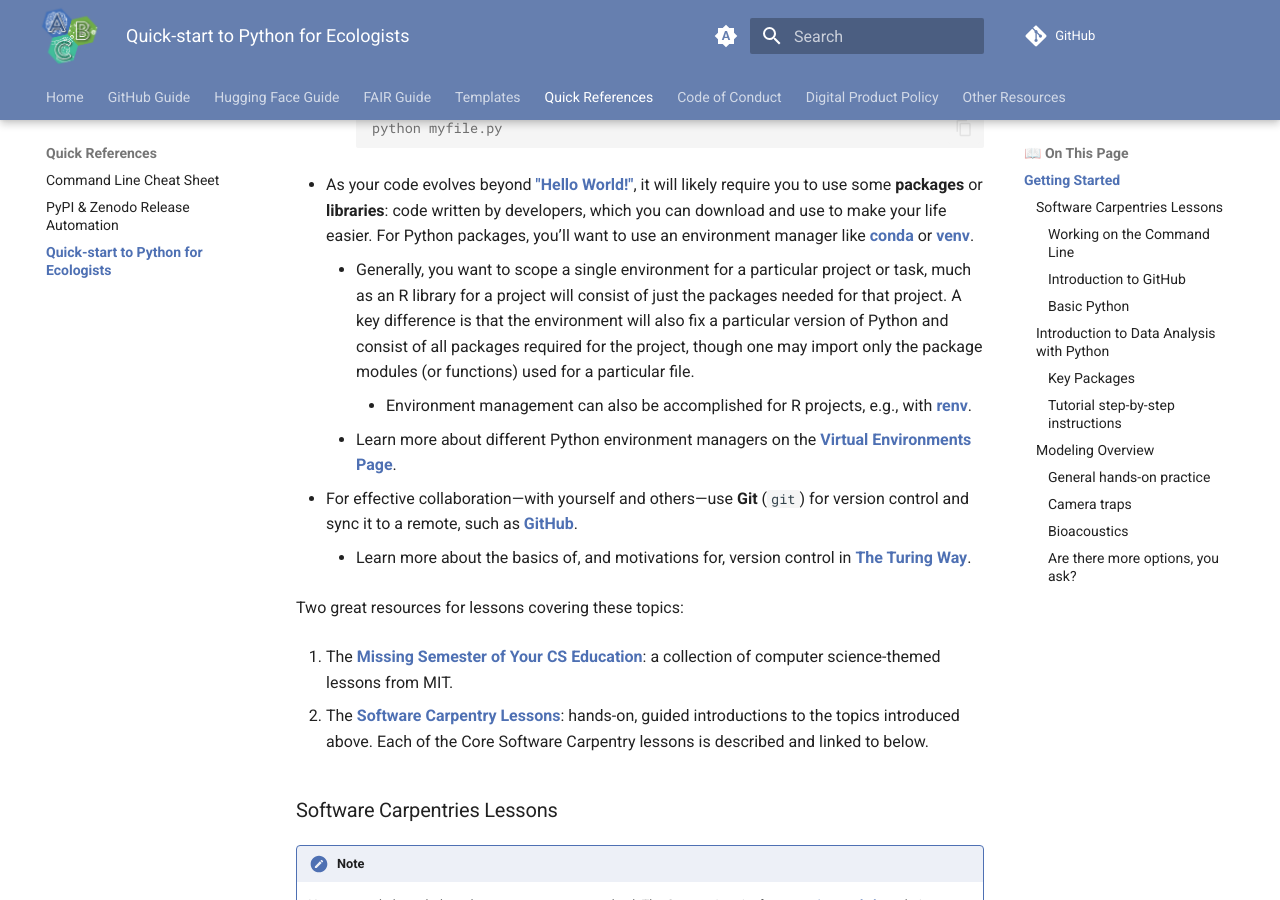
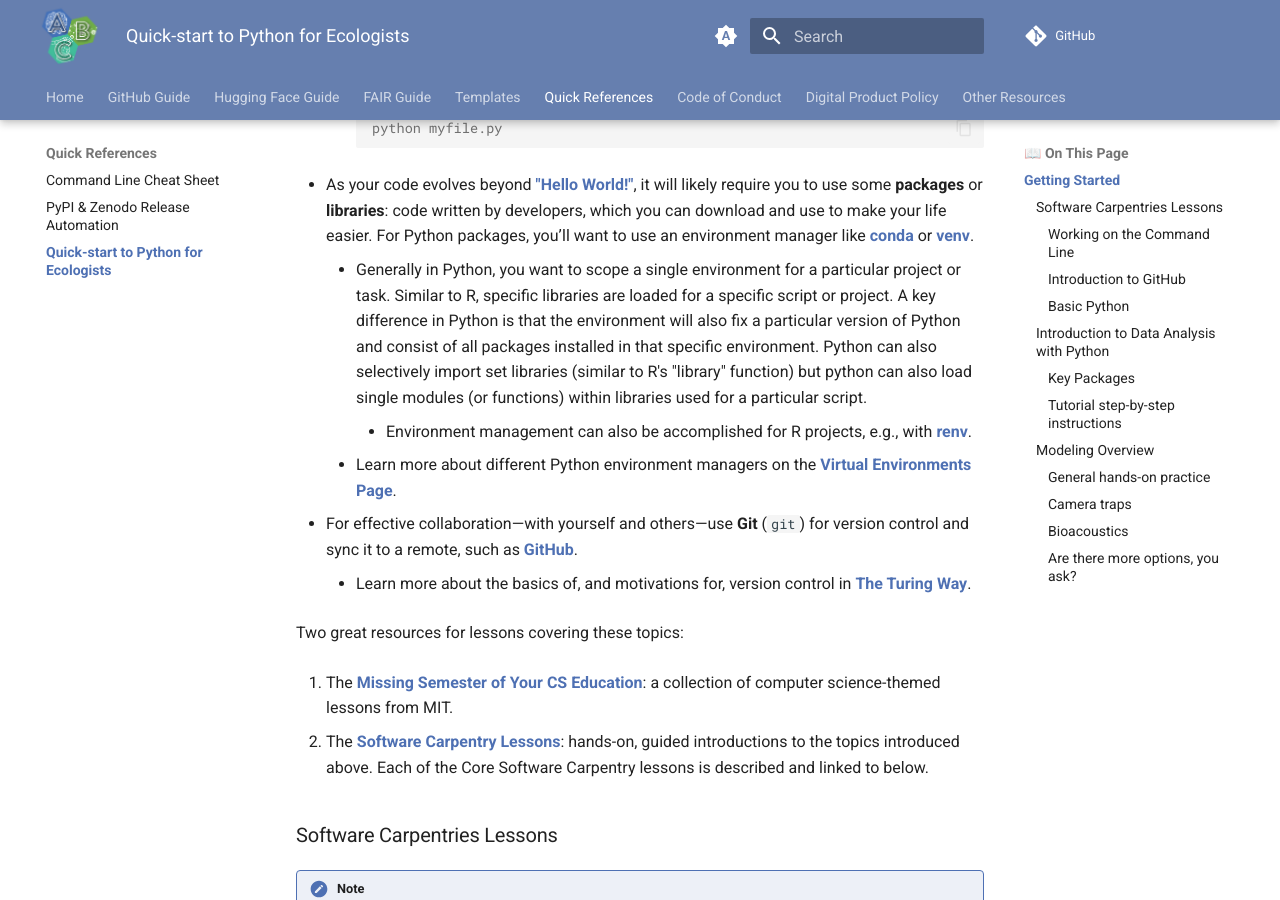
Before and after one commit to ABC-Center/ABC-guide, an MkDocs documentation site: the page built from docs/wiki-guide/Python-Eco-Quick-start.md, in a window 1280 px wide and 900 px high, scrolled down 1079 px. Built offline with MkDocs 1.6.1 and Material for MkDocs 9.7.7, drawn with Linux system fonts in a browser that asks for light colours; comment, search, counter and statistics services are not loaded.

Commit message:
Clarify Python to R analogy in environment management
Co-authored-by: Colin Sweeney, Ph.D. <colinpsw@gmail.com>

````diff
--- a/docs/wiki-guide/Python-Eco-Quick-start.md
+++ b/docs/wiki-guide/Python-Eco-Quick-start.md
@@ -25,7 +25,7 @@ Let's start with a brief introduction to the basic coding scaffolding you'll nee
         ```
 
 - As your code evolves beyond ["Hello World!"](https://en.wikipedia.org/wiki/Hello,_world), it will likely require you to use some **packages** or **libraries**: code written by developers, which you can download and use to make your life easier. For Python packages, you’ll want to use an environment manager like [**conda**](https://www.anaconda.com/docs/getting-started/main) or [**venv**](https://docs.python.org/3/library/venv.html).
-    - Generally, you want to scope a single environment for a particular project or task, much as an R library for a project will consist of just the packages needed for that project. A key difference is that the environment will also fix a particular version of Python and consist of all packages required for the project, though one may import only the package modules (or functions) used for a particular file.
+    - Generally in Python, you want to scope a single environment for a particular project or task. Similar to R, specific libraries are loaded for a specific script or project. A key difference in Python is that the environment will also fix a particular version of Python and consist of all packages installed in that specific environment. Python can also selectively import set libraries (similar to R's "library" function) but python can also load single modules (or functions) within libraries used for a particular script.
         - Environment management can also be accomplished for R projects, e.g., with [renv](https://rstudio.github.io/renv/).
     - Learn more about different Python environment managers on the [Virtual Environments Page](Virtual-Environments.md).
 - For effective collaboration&mdash;with yourself and others&mdash;use **Git** (`git`) for version control and sync it to a remote, such as [GitHub](https://github.com/).
````
